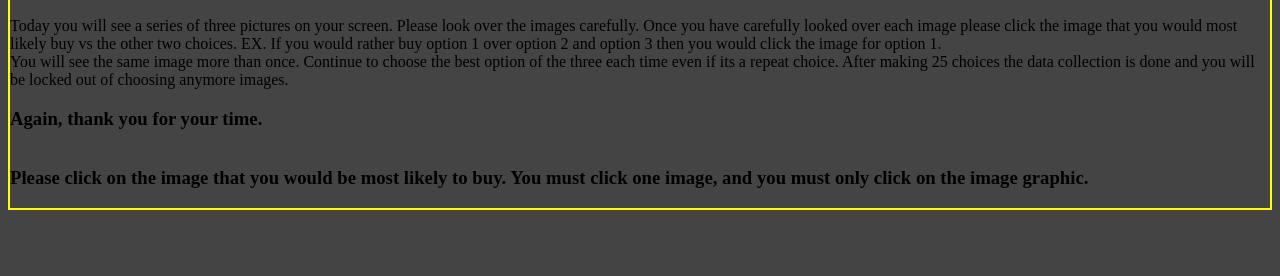
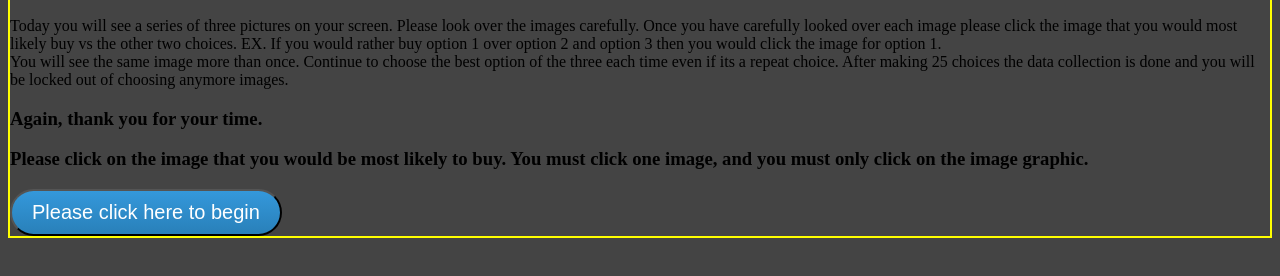
Before and after one commit to GavinThomas1192/bus-mall, a plain HTML site: page index.html in a window 1280 px wide. Shown: the part 120-396 px from the top of the page. Drawn offline with Linux system fonts and the light colour scheme.

Commit message:
finished day1

```diff
--- a/app.js
+++ b/app.js
@@ -36,7 +36,6 @@ var waterCan = new saleItem('water-can', 'img/water-can.jpg');
 var windGlass = new saleItem('wind-glass', 'img/wine-glass.jpg');
 
 console.log(allProducts);
-
 
 //Math function
 function calcRandomNumber() {
--- a/index.html
+++ b/index.html
@@ -17,8 +17,9 @@
       buy option 1 over option 2 and option 3 then you would click the image for option 1.</br>
       You will see the same image more than once. Continue to choose the best option of the three each time even if its a repeat choice. After making 25 choices the data collection is done and you will be locked out of choosing anymore images. </p>
     <h3>Again, thank you for your time. </h3>
+    <h3>Please click on the image that you would be most likely to buy. You must click one image, and you must only click on the image graphic.</h3>
     <section id="itemChoices">
-      <h3>Please click on the image that you would be most likely to buy. You must click one image, and you must only click on the image graphic.</h3>
+      <button>Please click here to begin</button>
 
     </section>
   </main>
--- a/style.css
+++ b/style.css
@@ -13,3 +13,30 @@ body {
   max-width: 300px;
   max-height: 300px;
 }
+button {
+  background: #3498db;
+  background-image: -webkit-linear-gradient(top, #3498db, #2980b9);
+  background-image: -moz-linear-gradient(top, #3498db, #2980b9);
+  background-image: -ms-linear-gradient(top, #3498db, #2980b9);
+  background-image: -o-linear-gradient(top, #3498db, #2980b9);
+  background-image: linear-gradient(to bottom, #3498db, #2980b9);
+  -webkit-border-radius: 28;
+  -moz-border-radius: 28;
+  border-radius: 28px;
+  font-family: Arial;
+  color: #ffffff;
+  font-size: 20px;
+  padding: 10px 20px 10px 20px;
+  text-decoration: none;
+}
+
+button:hover {
+  background: #3cb0fd;
+  background-image: -webkit-linear-gradient(top, #3cb0fd, #3498db);
+  background-image: -moz-linear-gradient(top, #3cb0fd, #3498db);
+  background-image: -ms-linear-gradient(top, #3cb0fd, #3498db);
+  background-image: -o-linear-gradient(top, #3cb0fd, #3498db);
+  background-image: linear-gradient(to bottom, #3cb0fd, #3498db);
+  text-decoration: none;
+}
+}
```
